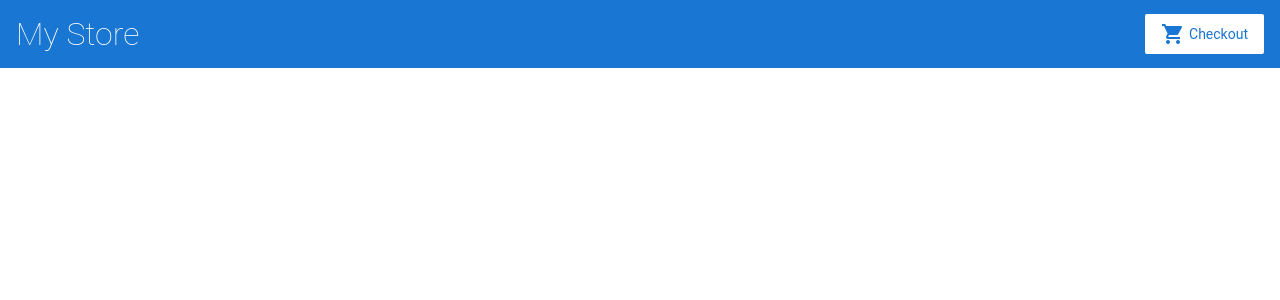
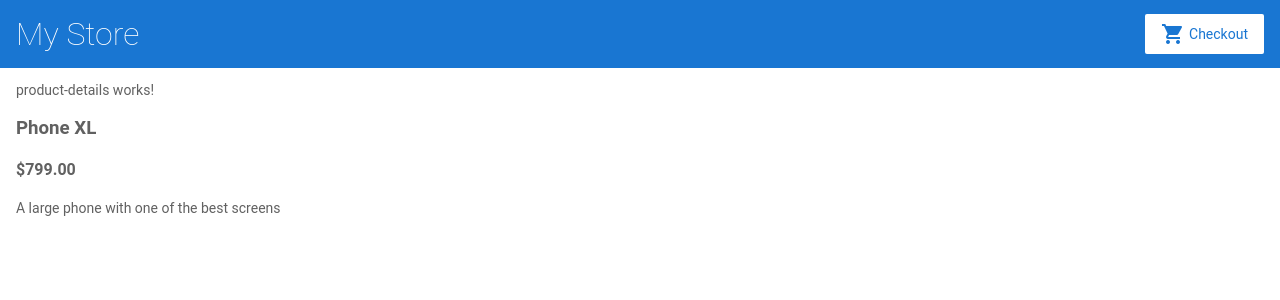
Before and after one commit to Kushagra302/angular-learning, an Angular app: page /products/0 in a window 1280 px wide. Before the commit this address led to /. Shown: the top 300 px of the page. Built offline with nearby package versions, Linux system fonts and the light colour scheme.

Commit message:
2 files modified, 3 added

```diff
--- a/src/app/app.module.ts
+++ b/src/app/app.module.ts
@@ -7,6 +7,7 @@
 import { TopBarComponent } from './top-bar/top-bar.component';
 import { ProductListComponent } from './product-list/product-list.component';
 import { ProductAlertsComponent } from './product-alerts/product-alerts.component';
+import { ProductDetailsComponent } from './product-details/product-details.component';
 
 @NgModule({
   imports: [
@@ -14,13 +15,16 @@
     ReactiveFormsModule,
     RouterModule.forRoot([
       { path: '', component: ProductListComponent },
+       { path: 'products/:productId', component: ProductDetailsComponent },
+
     ])
   ],
   declarations: [
     AppComponent,
     TopBarComponent,
     ProductListComponent,
-    ProductAlertsComponent
+    ProductAlertsComponent,
+    ProductDetailsComponent
   ],
   bootstrap: [ AppComponent ]
 })
--- /dev/null
+++ b/src/app/product-details/product-details.component.html
@@ -0,0 +1,14 @@
+<p>
+product-details works!
+</p>
+<div *ngIf = "product">
+<h3>
+    {{product.name}}
+</h3>
+<h4>
+  {{product.price |currency}}
+</h4>
+<p>
+  {{product.description}}
+</p>
+</div>
--- /dev/null
+++ b/src/app/product-details/product-details.component.ts
@@ -0,0 +1,19 @@
+import { Component, OnInit } from '@angular/core';
+import { products } from '../products';
+import {ActivatedRoute} from '@angular/router';
+@Component({
+  selector: 'app-product-details',
+  templateUrl: './product-details.component.html',
+  styleUrls: ['./product-details.component.css']
+})
+export class ProductDetailsComponent implements OnInit {
+  product ;
+  constructor(private route :ActivatedRoute) { }
+
+  ngOnInit() {
+    this.route.paramMap.subscribe(param=>{
+      this.product = products[+param.get('productId')];
+    });
+  }
+
+}
--- a/src/app/product-list/product-list.component.html
+++ b/src/app/product-list/product-list.component.html
@@ -1,8 +1,8 @@
 <h2>Products</h2>
-<div *ngFor = "let product of products">
+<div *ngFor = "let product of products; index as productId">
   <h3>
-    <a [title] = "product.name +'details'">
-    {{product.name}}
+    <a [title]="product.name + ' details'" [routerLink]="['/products', productId]">
+      {{ product.name }}
     </a>
   </h3>
   <p *ngIf = "product.description">
```
Also changed, not shown: src/app/product-details/product-details.component.css (added).
